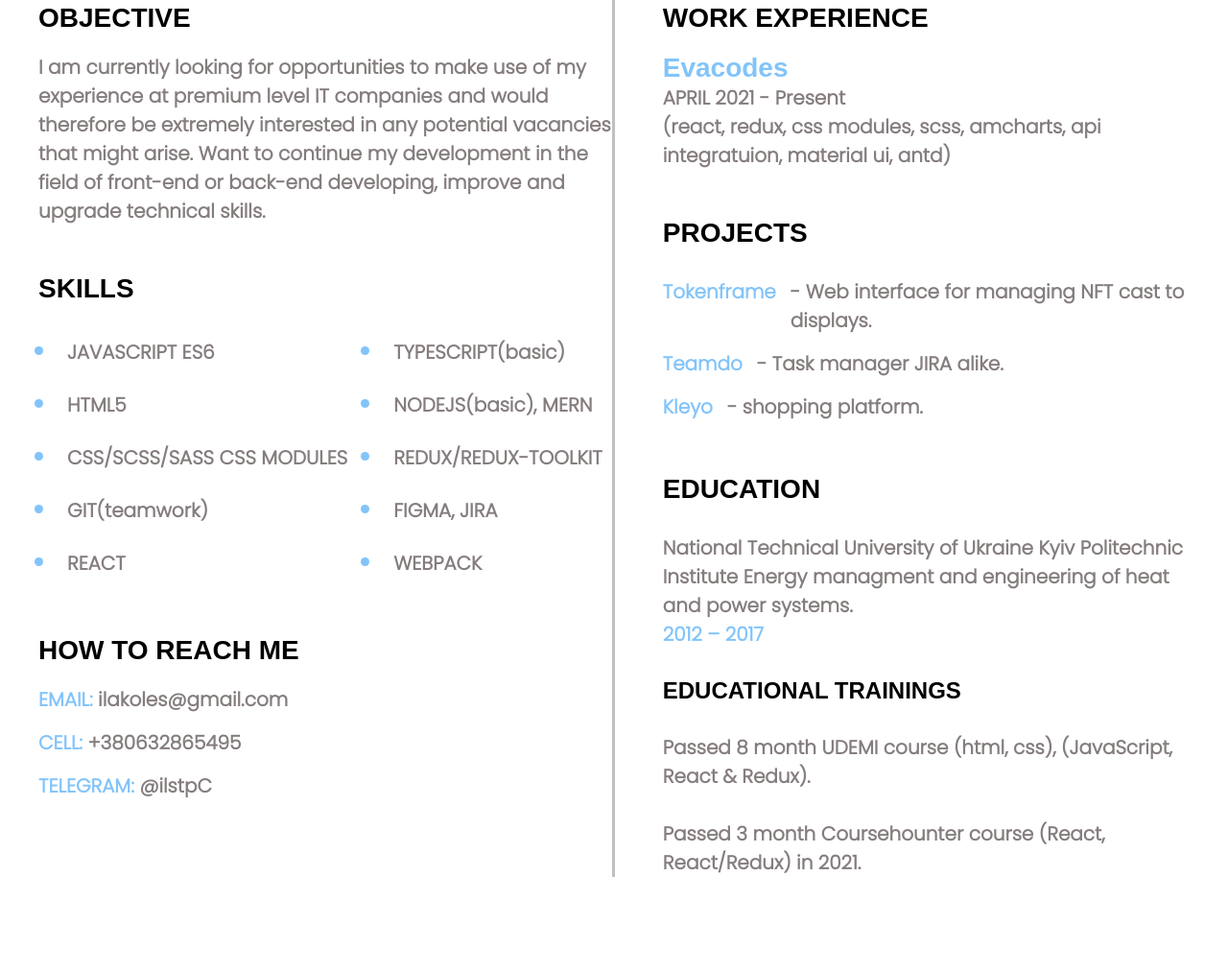
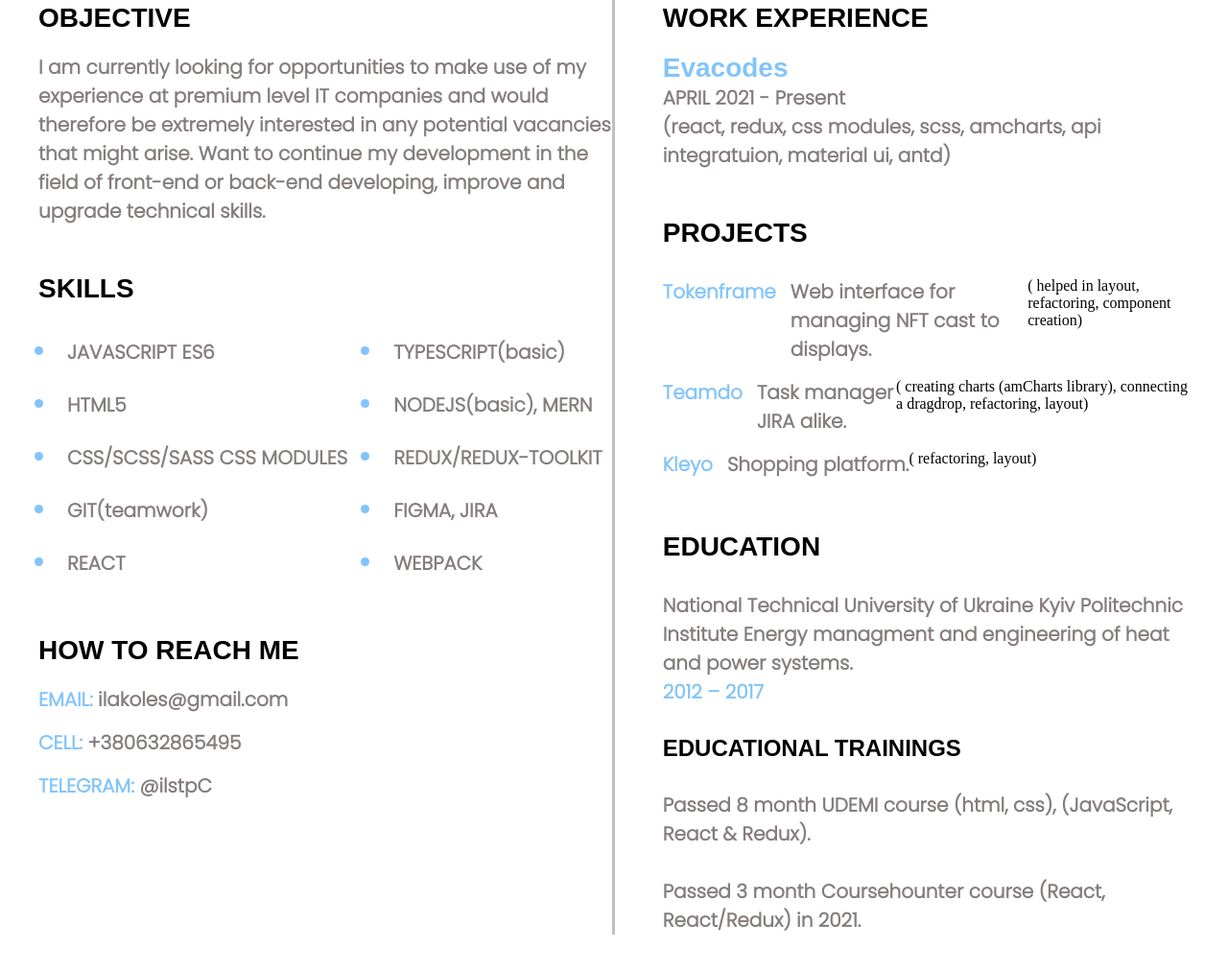
Before and after one commit to IliasArgument/MYresume, a plain HTML site: page index.html in a window 1280 px wide. Shown: the part 730-1742 px from the top of the page at 96% size. Drawn offline with Linux system fonts and the light colour scheme; a web font is replaced by a local one.

Commit message:
Update index.html

```diff
--- a/index.html
+++ b/index.html
@@ -112,20 +112,28 @@
                   ><p class="project_name">Tokenframe</p></a
                 >
                 <p class="project_text">
-                  - Web interface for managing NFT cast to displays.
+                  Web interface for managing NFT cast to displays.
                 </p>
+                <span class="project_info"
+                  >( helped in layout, refactoring, component creation)</span
+                >
               </div>
               <div class="project_content">
                 <a href="https://www.tokenframe.app/"
                   ><p class="project_name">Teamdo</p></a
                 >
-                <p class="project_text">- Task manager JIRA alike.</p>
+                <p class="project_text">Task manager JIRA alike.</p>
+                <span class="project_info"
+                  >( creating charts (amCharts library), connecting a dragdrop,
+                  refactoring, layout)</span
+                >
               </div>
               <div class="project_content">
-                <a href="https://www.tokenframe.app/"
+                <a href="https://thenoviceblog.kleyo.com"
                   ><p class="project_name">Kleyo</p></a
                 >
-                <p class="project_text">- shopping platform.</p>
+                <p class="project_text">Shopping platform.</p>
+                <span class="project_info">( refactoring, layout)</span>
               </div>
             </div>
             <div class="education_container">
```
